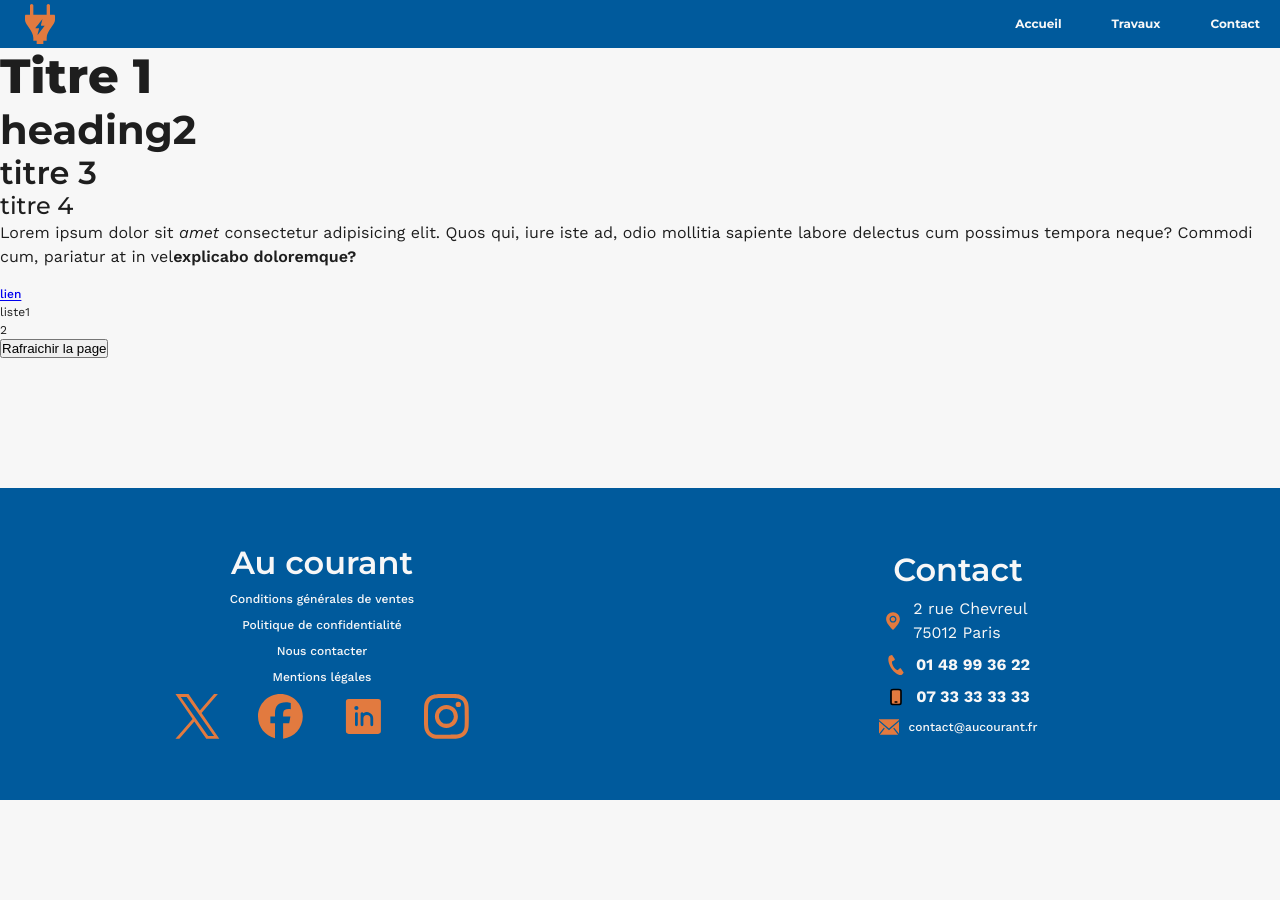
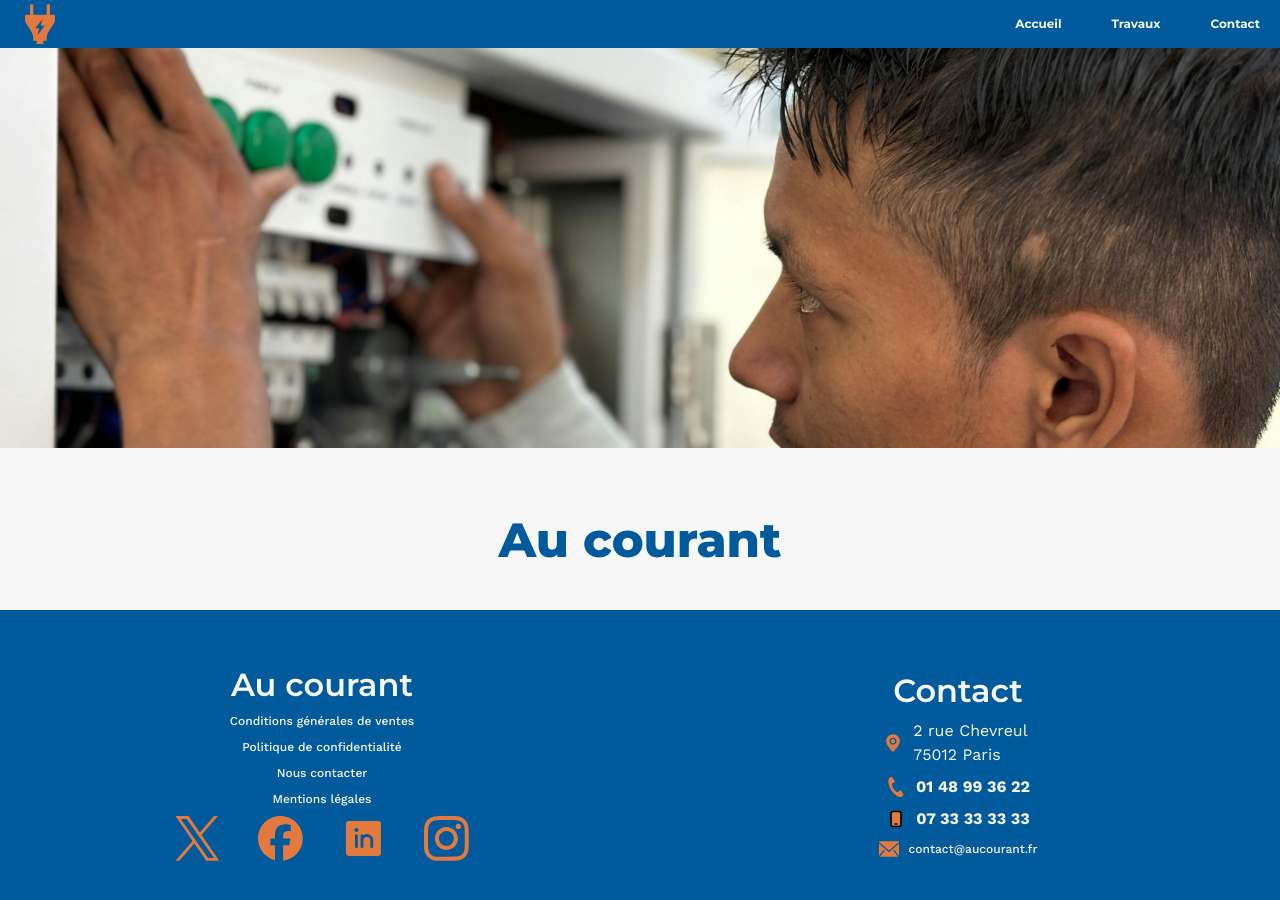
Before and after one commit to thibauttaglialatela/au-courant-website, a React (Vite) app: page / in a window 1280 px wide. Shown: the top 900 px of the page. Before the commit the page ends 800 px from the top, so only its background shows below. Built offline with nearby package versions, Linux system fonts and the light colour scheme; no server answers.

Commit message:
feat: :construction: create the header component
create a header component with image and heading 1

```diff
--- /dev/null
+++ b/src/components/Header/index.jsx
@@ -0,0 +1,47 @@
+import styled from 'styled-components'
+import PropTypes from 'prop-types'
+import colors from '../../utils/style/colors'
+
+const StyledHeader = styled.header`
+  display: flex;
+  flex-direction: column;
+`
+const HeaderImage = styled.img`
+  width: 100%;
+  height: auto;
+
+  @media screen and (min-width: 426px) {
+    aspect-ratio: 16/5;
+    object-fit: cover;
+    object-position: 50% 10%;
+  }
+`
+
+const StyledHeaderTitle = styled.h1`
+  text-align: center;
+  color: ${colors.primary};
+  margin-top: 2.5rem;
+
+  @media screen and (min-width: 426px) {
+    margin-top: 4rem;
+  }
+`
+const Header = ({ title, imageSrc, imageAlt }) => {
+  return (
+    <StyledHeader>
+      {imageSrc && (
+        <HeaderImage src={imageSrc} alt={imageAlt || ''} loading="lazy" />
+      )}
+
+      <StyledHeaderTitle>{title}</StyledHeaderTitle>
+    </StyledHeader>
+  )
+}
+
+Header.propTypes = {
+  title: PropTypes.string.isRequired,
+  imageSrc: PropTypes.string,
+  imageAlt: PropTypes.string,
+}
+
+export default Header
--- a/src/main.jsx
+++ b/src/main.jsx
@@ -1,6 +1,6 @@
 import { createRoot } from 'react-dom/client'
 import { BrowserRouter, Routes, Route } from 'react-router'
-import App from './App.jsx'
+import Home from './pages/Home/index.jsx'
 import GlobalStyle from './globalStyles.js'
 import Layout from './components/Layout/index.jsx'
 
@@ -9,7 +9,7 @@ createRoot(document.getElementById('root')).render(
     <GlobalStyle />
     <Layout>
       <Routes>
-        <Route path="/" element={<App />} />
+        <Route path="/" element={<Home />} />
       </Routes>
     </Layout>
   </BrowserRouter>,
--- /dev/null
+++ b/src/pages/Home/index.jsx
@@ -0,0 +1,13 @@
+import Header from '../../components/Header/index.jsx'
+
+function Home() {
+  return (
+    <Header
+      title="Au courant"
+      imageSrc="src/assets/au-courant-illustration-homePage.jpg"
+      imageAlt="électricien travaillant sur un compteur"
+    />
+  )
+}
+
+export default Home
```
Also changed, not shown: src/assets/au-courant-illustration-homePage.jpg (added).
